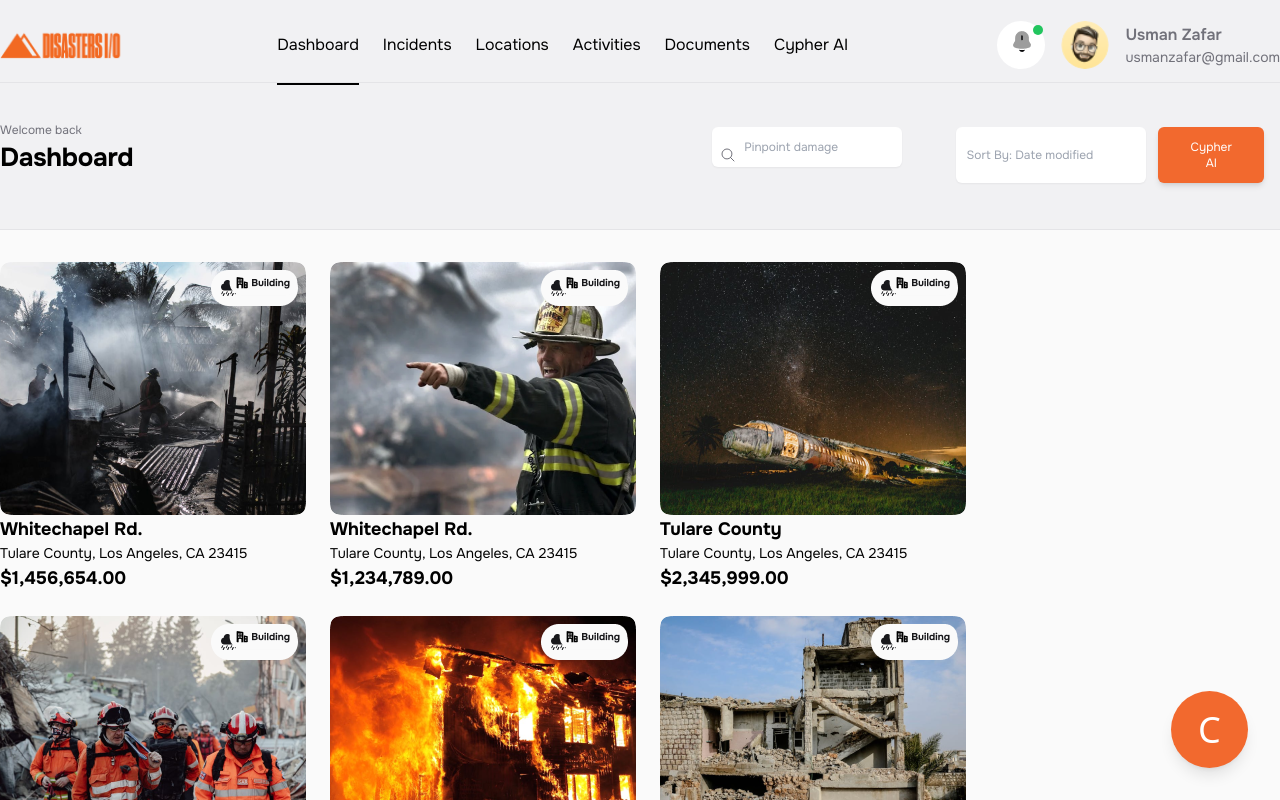
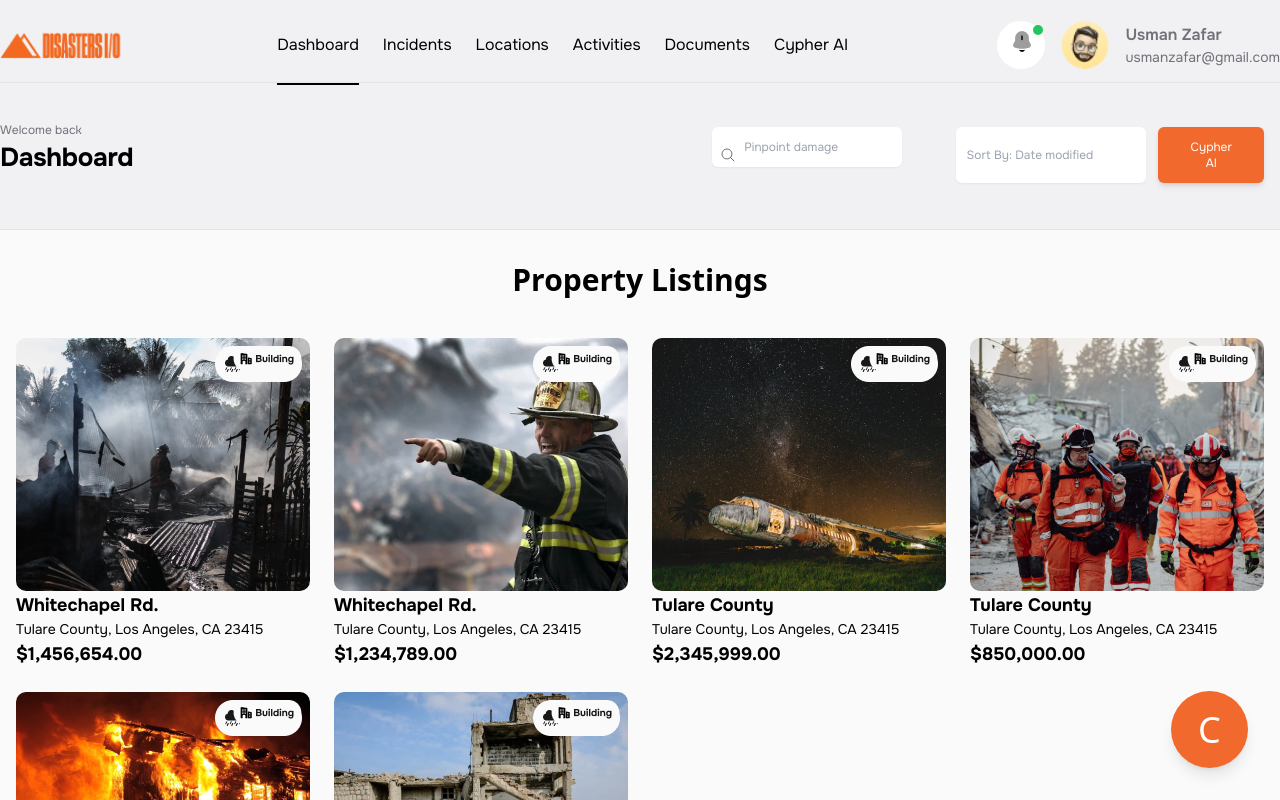
Before and after one commit to Abdur-Rahman-s/InnoWave, a React (Vite) app: page /dashboard in a window 1280 px wide. Shown: the top 800 px of the page. Built offline with nearby package versions, Linux system fonts and the light colour scheme.

Commit message:
gallery issue

```diff
--- a/src/Components/Shared/Gallery.jsx
+++ b/src/Components/Shared/Gallery.jsx
@@ -12,9 +12,10 @@ const Gallery = () => {
     ];
 
     return (
-        <section className='bg-[#FAFAFA]'>
-            <div id='Dashboard' className='pt-8 lg:container mx-auto'>
-                <div className='flex flex-wrap justify-center lg:justify-start gap-6'>
+        <section className='bg-[#FAFAFA] py-8'>
+            <div id='Dashboard' className='lg:container mx-auto px-4'>
+                <h2 className="text-3xl font-bold text-center mb-10">Property Listings</h2>
+                <div className='grid grid-cols-1 sm:grid-cols-2 md:grid-cols-3 lg:grid-cols-4 gap-6'>
                     {properties.map((property, index) => (
                         <Card
                             key={index}
@@ -22,7 +23,7 @@ const Gallery = () => {
                             title={property.title}
                             description={property.description}
                             price={property.price}
-                            className=""
+                            className="transform transition-transform hover:scale-105 hover:shadow-2xl"
                         />
                     ))}
                 </div>
```
